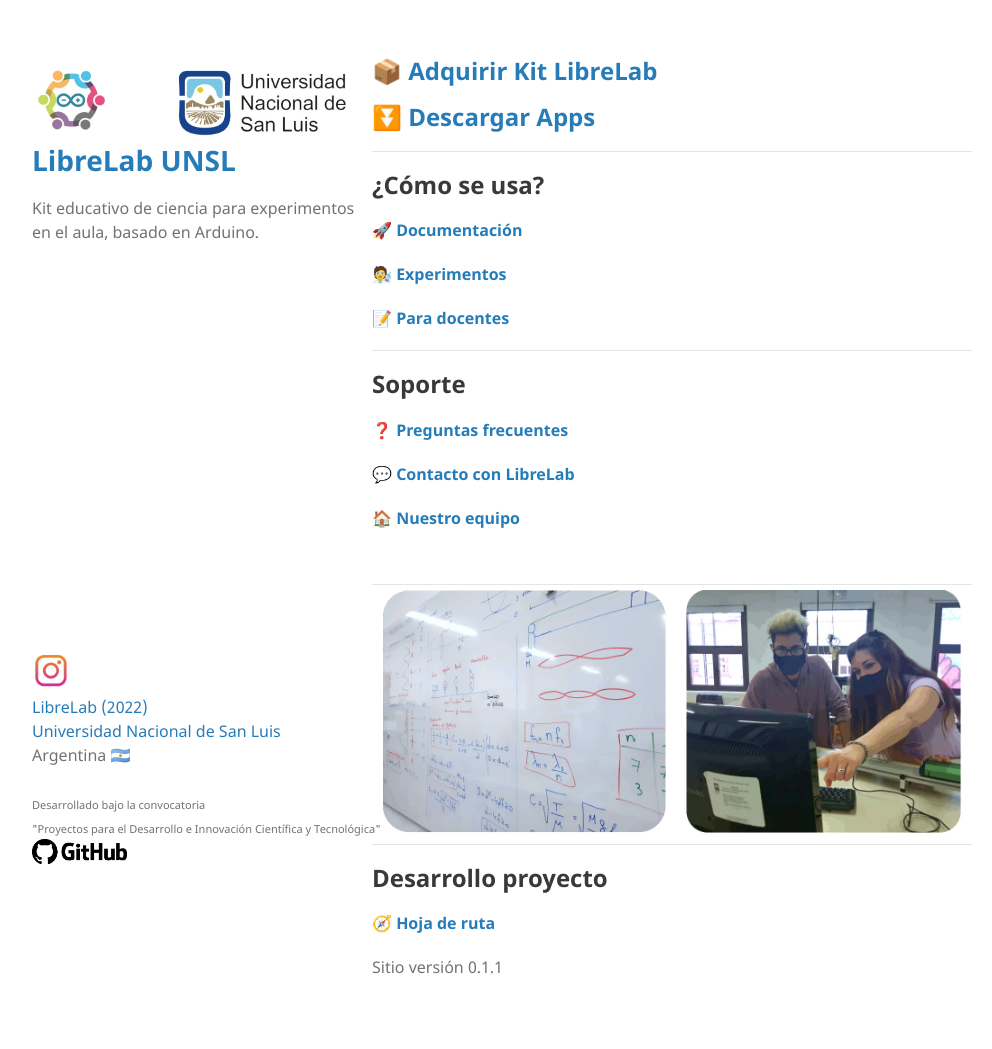
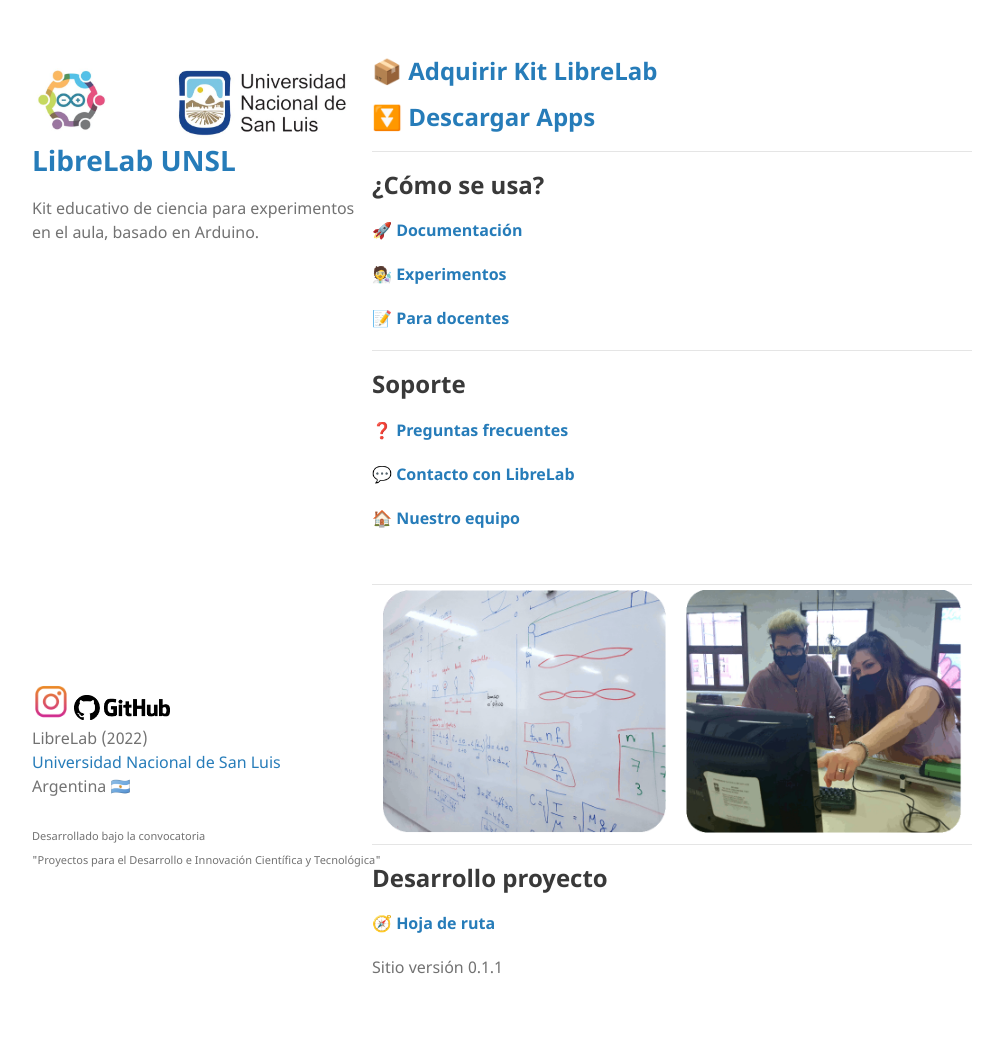
Before and after one commit to labunsl/labunsl.github.io, a Jekyll site: the page built from index.md, in a window 1280 px wide. Shown: the whole page, without its empty margins (118-1110 px from the left). Built offline with Jekyll 4.4.1, drawn with Linux system fonts in a browser that asks for light colours.

Commit message:
Update default.html

```diff
--- a/_layouts/default.html
+++ b/_layouts/default.html
@@ -35,14 +35,16 @@
 
       </section>
       <footer>
-        <a href="https://instagram.com/librelab.unsl"><img src="/assets/img/ig.png" alt="Instagram" width="38" height="38"><br>
+        <a href="https://instagram.com/librelab.unsl"><img src="/assets/img/ig.png" alt="Instagram" width="38" height="38">
+        <a href="https://github.com/labunsl/LibreLabUNSL"><img src="/assets/img/github.png" alt="Repositorio GitHub" height="25"></a>
+        <br>
 	LibreLab (2022)<br></a>
 	<a href="http://unsl.edu.ar">Universidad Nacional de San Luis</a><br>
 	Argentina 🇦🇷<br><br>
 	<small>Desarrollado bajo la convocatoria<br>
 	"Proyectos para el Desarrollo e Innovación Científica y Tecnológica"</small><br>
 
-	<a href="https://github.com/labunsl/LibreLabUNSL"><img src="/assets/img/github.png" alt="Repositorio GitHub" height="25"></a>
+
 
       </footer>
     </div>
```
